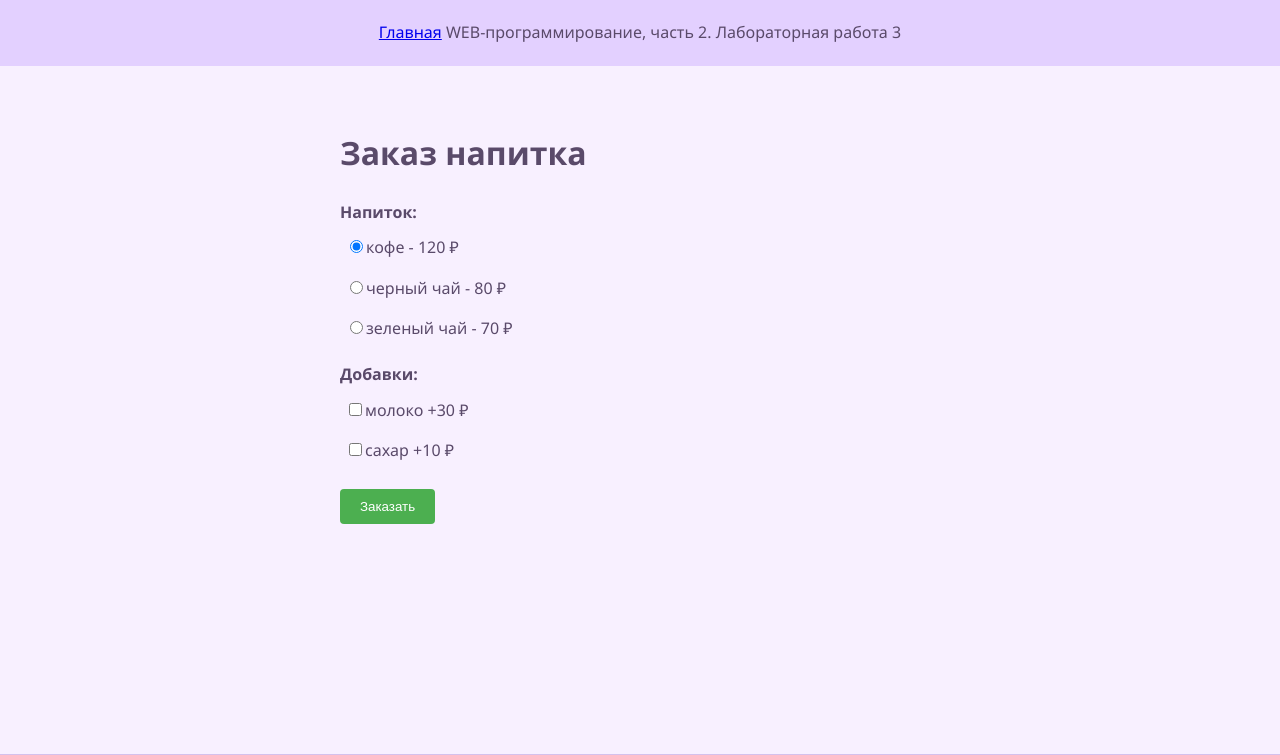
After one commit to Polina-proger/web-back-labs, a Flask app: page /lab3/order in a window 1280 px wide. The commit adds this page. Shown: the top 755 px of the page. Run offline with Flask 3, Linux system fonts and the light colour scheme.

Commit message:
Заказ напитка

```diff
--- a/lab3.py
+++ b/lab3.py
@@ -33,3 +33,30 @@ def form1():
     age = request.args.get('age')
     sex = request.args.get('sex')
     return render_template('lab3/form1.html', user=user, age=age, sex=sex, errors=errors)
+
+@lab3.route('/lab3/order')
+def order():
+    return render_template('lab3/order.html')
+
+@lab3.route('/lab3/pay')
+def pay():
+    price = 0
+    drink = request.args.get('drink')
+    if drink == 'coffee':
+        price = 120
+    elif drink =='black-tea':
+        price = 80
+    else:
+        price = 70
+
+    if request.args.get('milk') == 'on':
+        price += 30
+    if request.args.get('sugar') == 'on':
+        price += 10
+    return render_template('lab3/pay.html', price=price)
+
+@lab3.route('/lab3/success')
+def success():
+    # Берем цену из параметров запроса (передается из формы оплаты)
+    price = request.args.get('price', 0)
+    return render_template('lab3/success.html', price=price)
--- a/templates/lab3/lab3.html
+++ b/templates/lab3/lab3.html
@@ -12,5 +12,6 @@
         <li><a href="/lab3/cookie">Куки</a></li>
         <li><a href="/lab3/del_cookie">Чистка кук</a></li>
         <li><a href="/lab3/form1">Форма 1</a></li>
+        <li><a href="/lab3/order">Заказ напитка</a></li>
     </ol>
 {% endblock %}
--- /dev/null
+++ b/templates/lab3/order.html
@@ -0,0 +1,50 @@
+{% extends "base.html" %}
+
+{% block lab %}Лабораторная работа 3{% endblock %}
+
+{% block main %}
+    <h1>Заказ напитка</h1>
+
+    <form action="/lab3/pay">
+        <div><strong>Напиток:</strong></div>
+        <label>
+            <input type="radio" value="coffee" name="drink" checked>кофе - 120 ₽
+        </label>
+        <label>
+            <input type="radio" value="black-tea" name="drink">черный чай - 80 ₽
+        </label>
+        <label>
+            <input type="radio" value="green-tea" name="drink">зеленый чай - 70 ₽
+        </label>
+
+        <div style="margin-top: 15px;"><strong>Добавки:</strong></div>
+        <label>
+            <input type="checkbox" name="milk">молоко +30 ₽
+        </label>
+        <label>
+            <input type="checkbox" name="sugar">сахар +10 ₽
+        </label>
+
+        <div style="margin-top: 20px;">
+            <button type="submit">Заказать</button>
+        </div>
+    </form>
+
+    <style>
+        label {
+            display: block;
+            margin: 5px 0;
+            padding: 5px;
+        }
+        label:hover {
+            background: #f0f0f0;
+        }
+        button {
+            padding: 10px 20px;
+            background: #4CAF50;
+            color: white;
+            border: none;
+            border-radius: 4px;
+        }
+    </style>
+{% endblock %}
```
Also changed, not shown: templates/lab3/pay.html (added, +46 -0 lines), templates/lab3/success.html (added, +22 -0 lines).
